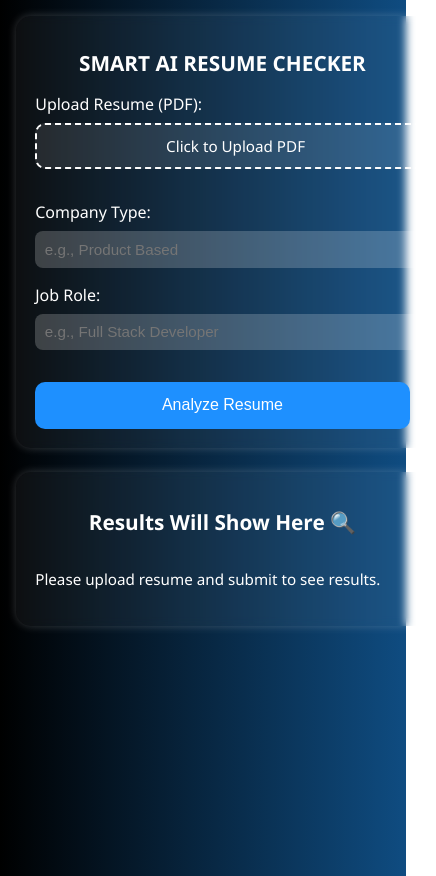
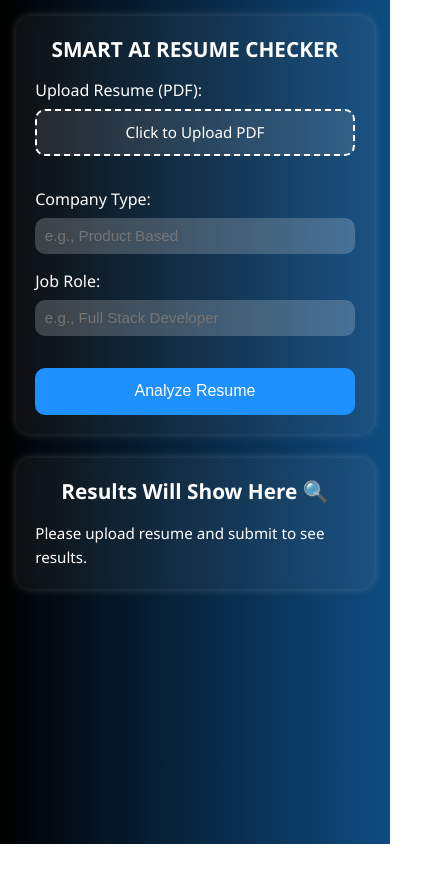
Before and after one commit to ChaithuDev/smart-ai-resume-checker, a React (Create React App) app in the folder frontend/: page / in a window 390 px wide. Shown: the whole page, 436 px wide, since content can reach past the window. After the commit the page ends 844 px from the top, so only its background shows below. Built offline with nearby package versions, Linux system fonts and the light colour scheme.

Commit message:
Update App.css

```diff
--- a/frontend/src/App.css
+++ b/frontend/src/App.css
@@ -1,6 +1,19 @@
+/* 🔁 Global Reset */
+* {
+  margin: 0;
+  padding: 0;
+  box-sizing: border-box;
+}
+
+html, body {
+  overflow-x: hidden;
+  width: 100%;
+}
+
+/* 🌐 App Container */
 .App {
   min-height: 100vh;
-  width: 96%;
+  width: 100%;
   background: linear-gradient(to right, #000000, #0f4c81);
   color: white;
   padding: 2rem;
@@ -8,8 +21,10 @@
   display: flex;
   align-items: center;
   justify-content: center;
+  overflow-x: hidden;
 }
 
+/* 🧱 Flex Container */
 .container {
   display: flex;
   width: 100%;
@@ -17,6 +32,7 @@
   gap: 2rem;
 }
 
+/* 🎯 Panels */
 .left-panel,
 .right-panel {
   flex: 1;
@@ -30,19 +46,21 @@
   justify-content: center;
 }
 
+/* Divider */
 .divider {
   width: 2px;
   background: linear-gradient(to bottom, #ffffff44, #ffffff88);
   border-radius: 5px;
 }
 
+/* Headings */
 h1, h2 {
   text-align: center;
   margin-bottom: 1.5rem;
   color: white;
 }
 
-/* File Upload */
+/* 📤 File Upload */
 input[type="file"] {
   display: none;
 }
@@ -64,7 +82,7 @@ input[type="file"] {
   background-color: rgba(255, 255, 255, 0.2);
 }
 
-/* Labels and Inputs */
+/* 📝 Labels & Inputs */
 form label {
   display: flex;
   flex-direction: column;
@@ -81,9 +99,10 @@ input[list] {
   margin-top: 0.5rem;
   background-color: rgba(255, 255, 255, 0.2);
   color: white;
+  width: 100%;
 }
 
-/* Button */
+/* 🚀 Button */
 button {
   padding: 1rem;
   margin-top: 1.5rem;
@@ -94,32 +113,32 @@ button {
   border-radius: 10px;
   cursor: pointer;
   transition: background-color 0.3s ease;
-  align-self: center; /* Button center */
-  width: 60%; /* Optional: adjust width */
+  align-self: center;
+  width: 60%;
 }
 
 button:hover {
   background-color: #0f78d0;
 }
 
-/* Right Panel Text */
+/* 📊 Output Text */
 .right-panel p {
   font-size: 1rem;
   line-height: 1.8;
   margin-left: 1rem;
 }
-/* 📱 Mobile Layout Fix */
+
+/* 📱 Mobile Responsive Fix */
 @media (max-width: 768px) {
   .App {
-    padding: 1rem;
     flex-direction: column;
     align-items: stretch;
     justify-content: flex-start;
+    padding: 1rem;
   }
 
   .container {
     flex-direction: column;
-    width: 100%;
     gap: 1.5rem;
   }
 
@@ -128,7 +147,6 @@ button:hover {
     width: 100%;
     padding: 1.2rem;
     border-radius: 15px;
-    backdrop-filter: blur(4px);
     box-shadow: 0 0 10px rgba(255, 255, 255, 0.2);
   }
 
@@ -138,22 +156,21 @@ button:hover {
 
   h1, h2 {
     font-size: 1.3rem;
+    margin-bottom: 1rem;
     text-align: center;
-    margin-bottom: 1rem;
+  }
+
+  .custom-file-upload {
+    width: 100%;
+    font-size: 0.95rem;
+    padding: 0.7rem;
   }
 
   input[type="text"],
   input[list] {
     font-size: 0.95rem;
     padding: 0.6rem;
-    border-radius: 8px;
     width: 100%;
-  }
-
-  .custom-file-upload {
-    width: 100%;
-    font-size: 0.95rem;
-    padding: 0.7rem;
   }
 
   button {
@@ -165,8 +182,8 @@ button:hover {
 
   .right-panel p {
     font-size: 0.95rem;
+    margin-left: 0;
     line-height: 1.6;
-    margin-left: 0;
   }
 
   ul {
```
